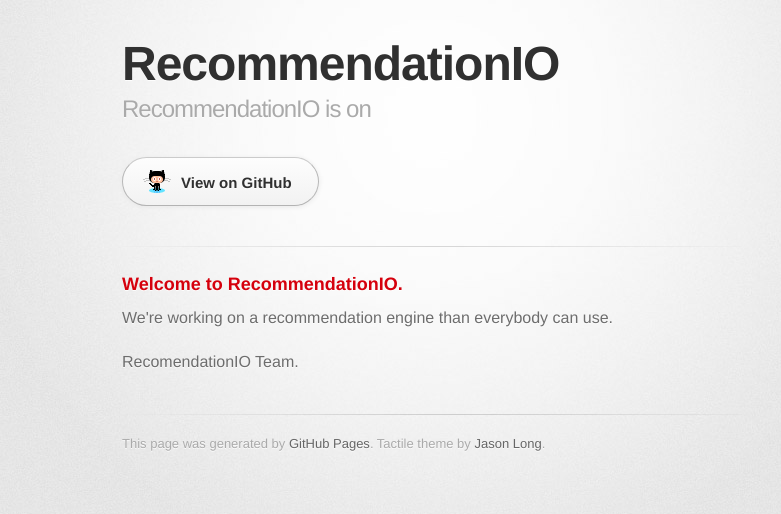
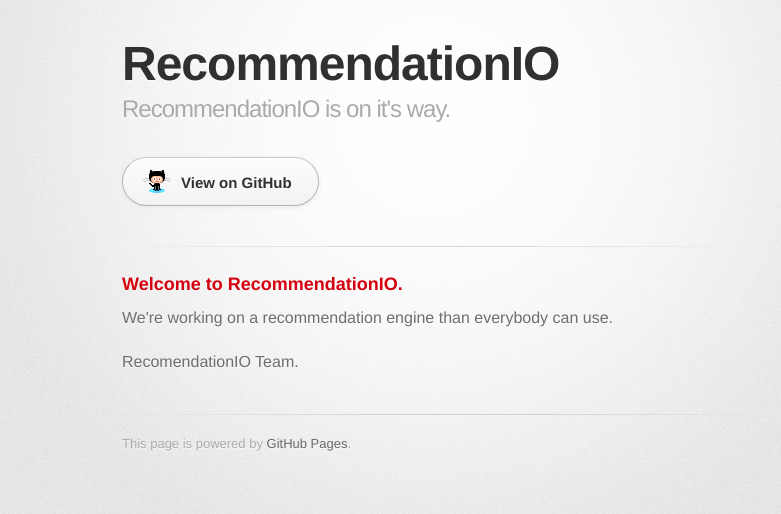
Before and after one commit to RecommendationIO/RecommendationIO.github.io, a plain HTML site: page index.html in a window 1280 px wide. Shown: the whole page, without its empty margins (208-989 px from the left). Drawn offline with Linux system fonts and the light colour scheme; a web font is replaced by a local one.

Commit message:
Update index.html

```diff
--- a/index.html
+++ b/index.html
@@ -10,7 +10,7 @@
     <!--[if lt IE 9]>
     <script src="//html5shiv.googlecode.com/svn/trunk/html5.js"></script>
     <![endif]-->
-    <title>RecommendationIO by RecommendationIO</title>
+    <title>RecommendationIO</title>
   </head>
 
   <body>
@@ -19,7 +19,7 @@
 
         <header>
           <h1>RecommendationIO</h1>
-          <h2>RecommendationIO is on</h2>
+          <h2>RecommendationIO is on it's way.</h2>
         </header>
 
         <section id="downloads" class="clearfix">
@@ -38,7 +38,7 @@
         </section>
 
         <footer>
-          This page was generated by <a href="http://pages.github.com">GitHub Pages</a>. Tactile theme by <a href="https://twitter.com/jasonlong">Jason Long</a>.
+          This page is powered by <a href="http://pages.github.com">GitHub Pages</a>.
         </footer>
 
 
```
